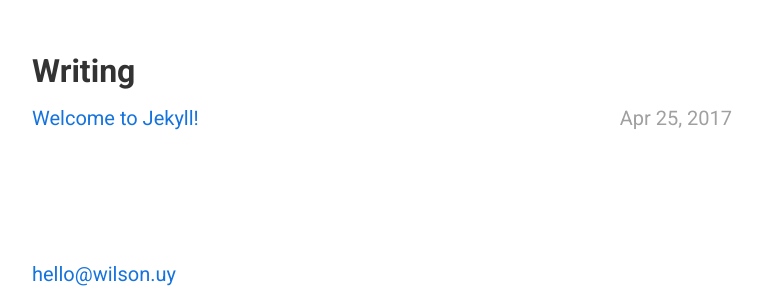
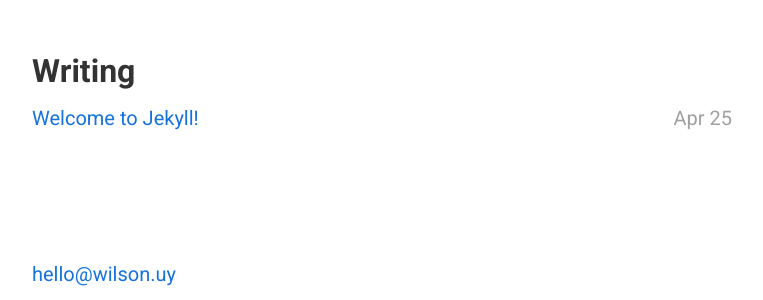
Before and after one commit to wilsonpiedra/wilsonpiedra.github.io, a Jekyll site: the page built from index.html, in a window 1280 px wide. Shown: the part 360-660 px from the top of the page, without its empty margins (258-1021 px from the left). Built offline with Jekyll 4.4.1, drawn with Linux system fonts in a browser that asks for light colours.

Commit message:
Update index.html

```diff
--- a/index.html
+++ b/index.html
@@ -11,7 +11,7 @@ layout: default
  {% for post in site.posts %}
 <li>
 <a  href="{{ post.url | prepend: site.baseurl }}">{{ post.title }}</a>
-<span class="date">{{ post.date | date: "%b %-d, %Y" }}</span>
+<span class="date">{{ post.date | date: "%b %-d" }}</span>
 </li>
 {% endfor %}
 </ul>
```
